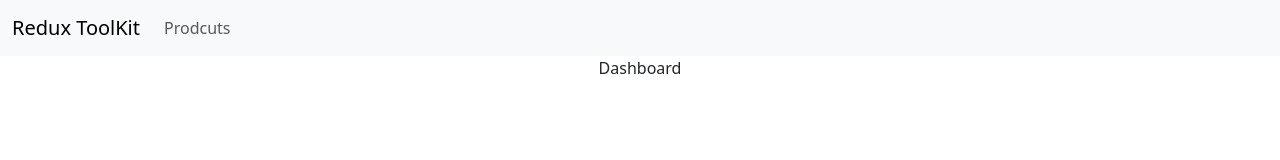
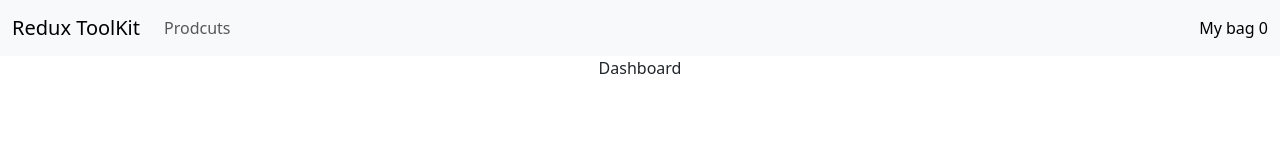
Before and after one commit to vinothsmart/react18-rtk, a React (Create React App) app: page / in a window 1280 px wide. Shown: the top 160 px of the page. Built offline with nearby package versions, Linux system fonts and the light colour scheme.

Commit message:
Navbar updated

```diff
--- a/src/components/NavBar.jsx
+++ b/src/components/NavBar.jsx
@@ -8,8 +8,6 @@ const NavBar = () => {
     <Navbar expand="lg" className="bg-body-tertiary">
       <Container fluid>
         <Navbar.Brand href="#">Redux ToolKit</Navbar.Brand>
-        <Navbar.Toggle aria-controls="navbarScroll" />
-        <Navbar.Collapse id="navbarScroll">
         <Nav
           className="me-auto my-2 my-lg-0"
           style={{ maxHeight: "100px" }}
@@ -18,6 +16,13 @@ const NavBar = () => {
             Prodcuts
           </Nav.Link>
         </Nav>
+        <Navbar.Toggle />
+        <Navbar.Collapse className="justify-content-end">
+          <Navbar.Text>
+            <Nav.Link to="/cart" as={Link}>
+              My bag 0
+            </Nav.Link>
+          </Navbar.Text>
         </Navbar.Collapse>
       </Container>
     </Navbar>
```
Lines whose indentation alone changed are shown as unchanged.
